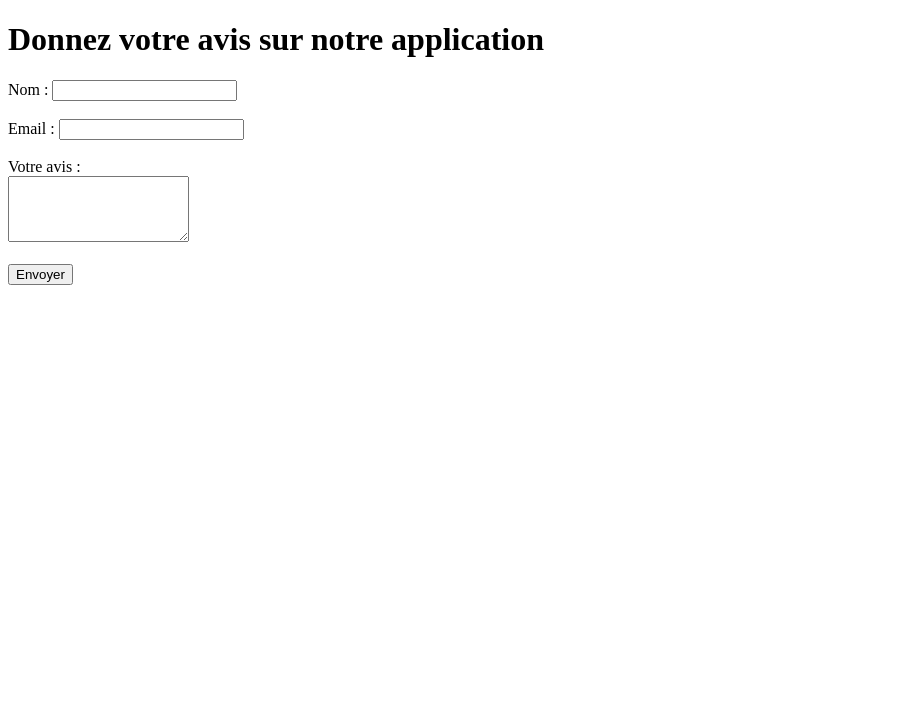
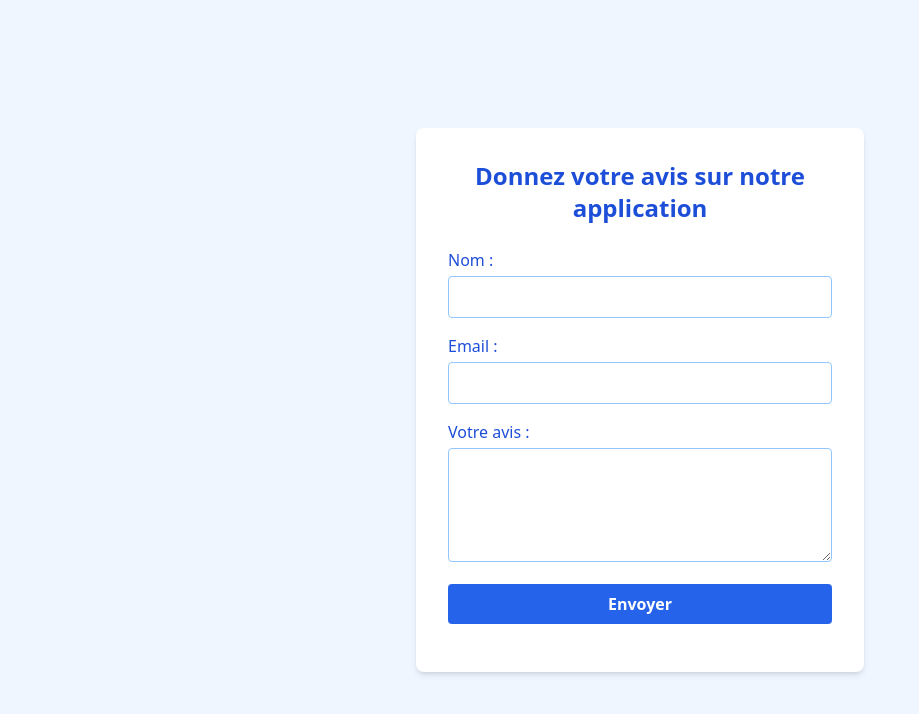
Before and after one commit to IssamTT/Cityvent, a plain HTML site: page index.html in a window 1280 px wide. Shown: the whole page, without its empty margins (0-919 px from the left). Drawn offline with nearby package versions, Linux system fonts and the light colour scheme.

Commit message:
add tailwind

```diff
--- a/index.html
+++ b/index.html
@@ -5,24 +5,41 @@
     <meta charset="UTF-8">
     <meta name="viewport" content="width=device-width, initial-scale=1.0">
     <title>Donnez votre avis</title>
+    <!-- Lien vers Tailwind CSS via CDN -->
+    <script src="https://cdn.tailwindcss.com"></script>
 </head>
 
-<body>
-    <h1>Donnez votre avis sur notre application</h1>
-    <form id="feedbackForm" action="https://formspree.io/f/xanyokqr" method="POST">
-        <label for="name">Nom :</label>
-        <input type="text" id="name" name="name" required><br><br>
+<body class="bg-blue-50 flex items-center justify-center min-h-screen">
 
-        <label for="email">Email :</label>
-        <input type="email" id="email" name="email" required><br><br>
+    <div class="bg-white shadow-md rounded-lg p-8 max-w-md w-full">
+        <h1 class="text-2xl font-bold text-center text-blue-700 mb-6">Donnez votre avis sur notre application</h1>
+        <form id="feedbackForm" action="https://formspree.io/f/xanyokqr" method="POST" class="space-y-4">
+            <div>
+                <label for="name" class="block text-blue-700 font-medium">Nom :</label>
+                <input type="text" id="name" name="name" required
+                    class="mt-1 w-full p-2 border border-blue-300 rounded focus:outline-none focus:ring-2 focus:ring-blue-500">
+            </div>
 
-        <label for="feedback">Votre avis :</label><br>
-        <textarea id="feedback" name="feedback" rows="4" required></textarea><br><br>
+            <div>
+                <label for="email" class="block text-blue-700 font-medium">Email :</label>
+                <input type="email" id="email" name="email" required
+                    class="mt-1 w-full p-2 border border-blue-300 rounded focus:outline-none focus:ring-2 focus:ring-blue-500">
+            </div>
 
-        <button type="submit">Envoyer</button>
-    </form>
+            <div>
+                <label for="feedback" class="block text-blue-700 font-medium">Votre avis :</label>
+                <textarea id="feedback" name="feedback" rows="4" required
+                    class="mt-1 w-full p-2 border border-blue-300 rounded focus:outline-none focus:ring-2 focus:ring-blue-500"></textarea>
+            </div>
 
-    <p id="responseMessage"></p>
+            <button type="submit"
+                class="w-full bg-blue-600 text-white font-semibold py-2 rounded hover:bg-blue-700 focus:outline-none focus:ring-2 focus:ring-blue-500 focus:ring-offset-2">
+                Envoyer
+            </button>
+        </form>
+
+        <p id="responseMessage" class="mt-4 text-center text-blue-600"></p>
+    </div>
 
     <!-- Code JavaScript intégré directement dans index.html -->
     <script>
```
